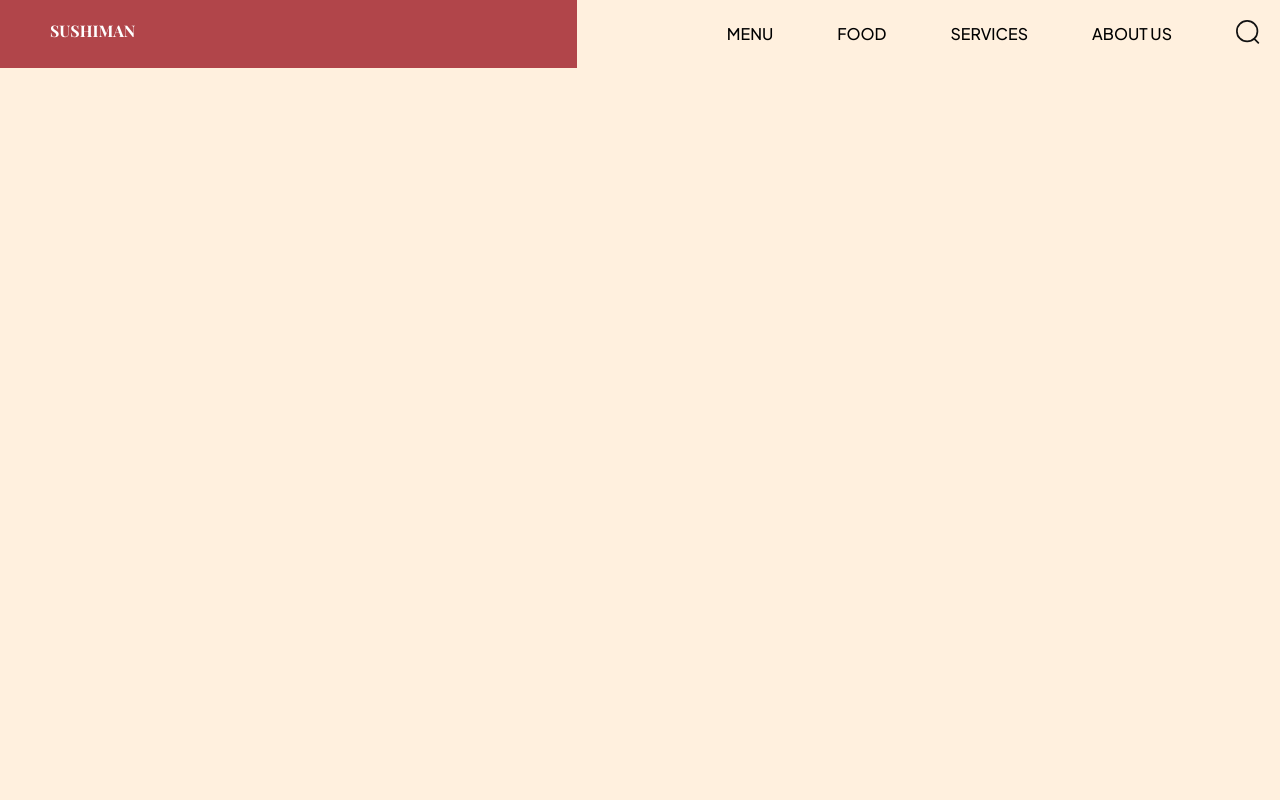
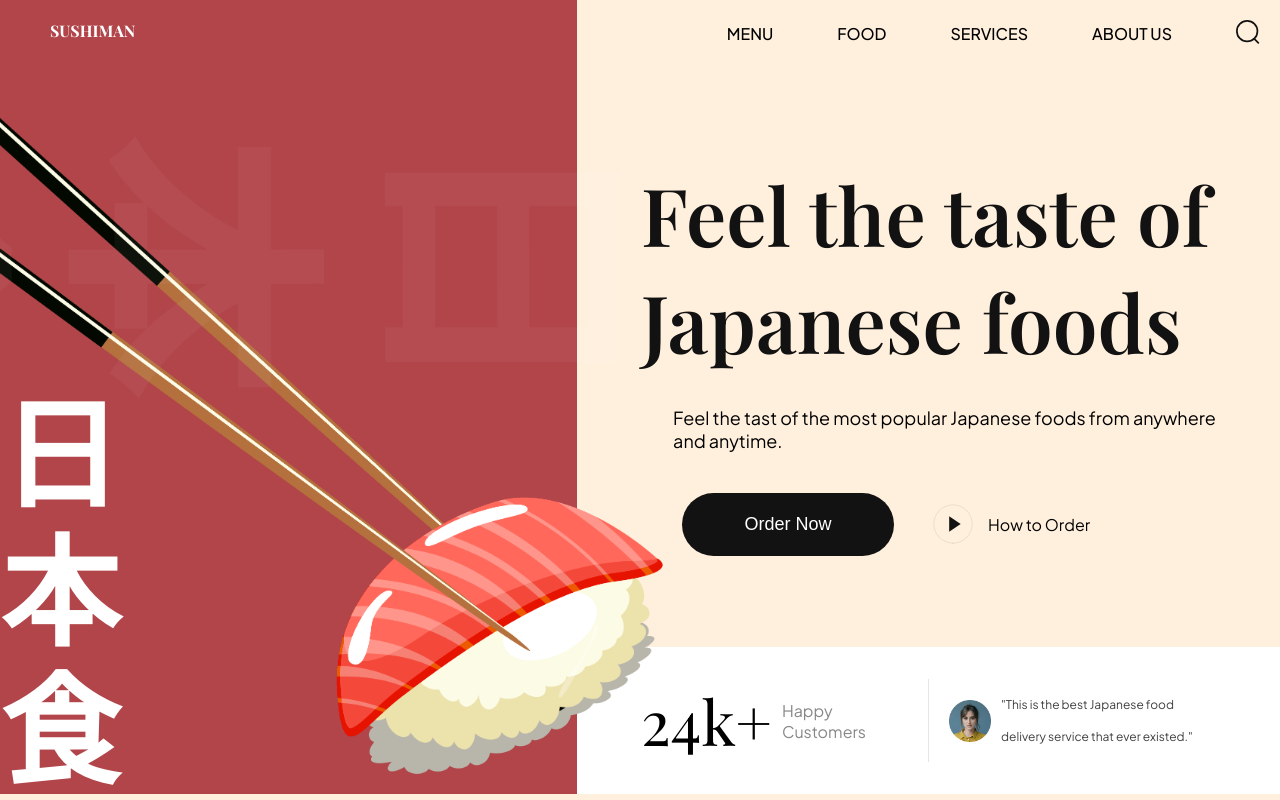
Before and after one commit to yntpdotme/sushiman-landing, a website built with Vite: page index.html in a window 1280 px wide. Built offline with nearby package versions, Linux system fonts and the light colour scheme.

Commit message:
feat: implement hero section

```diff
--- /dev/null
+++ b/css/sections/hero.css
@@ -0,0 +1,170 @@
+.hero {
+	display: flex;
+	min-height: calc(100vh - 74px);
+	overflow: hidden;
+}
+
+.hero-image {
+	flex: 1;
+	display: flex;
+	flex-direction: column;
+
+	position: relative;
+	z-index: 5;
+}
+
+.hero-image img {
+	width: 120%;
+	height: 100%;
+	object-fit: contain;
+}
+
+.hero-image__overlay {
+	position: absolute;
+	inset: 0;
+	width: 100%;
+
+	background-color: var(--primary-color);
+	z-index: -1;
+}
+
+.hero-image h2 {
+	position: absolute;
+	bottom: 0;
+
+	font-family: var(--playfair-display);
+	font-weight: 700;
+	font-size: 120px;
+	line-height: 138px;
+	color: #fff;
+}
+
+.hero-content {
+	flex: 1.218;
+	display: flex;
+	justify-content: space-between;
+	flex-direction: column;
+}
+
+.hero-content-info {
+	padding: 64px;
+	flex: 1;
+	display: flex;
+	justify-content: center;
+	flex-direction: column;
+}
+
+.hero-content-info h1 {
+	font-size: 80px;
+	font-weight: 600;
+	font-family: var(--playfair-display);
+	color: var(--secondary-color);
+}
+
+.hero-content-info p {
+	margin: 32px 0 0 32px;
+
+	font-family: var(--plus-jakarta-sans);
+	font-size: 18px;
+	font-weight: 400;
+}
+
+.hero-content__buttons {
+	margin: 41px 0 0 41px;
+
+	display: flex;
+	flex-wrap: wrap;
+	gap: 36px;
+}
+
+.hero-content__order-button {
+	padding: 20px;
+	border-radius: 36px;
+	outline: none;
+	min-width: 212px;
+	border: none;
+	background: var(--secondary-color);
+
+	cursor: pointer;
+
+	color: #fff;
+	font-weight: 500;
+	font-size: 18px;
+	line-height: 23px;
+}
+
+.hero-content__play-button {
+	border: none;
+	outline: none;
+	background: transparent;
+
+	display: flex;
+	align-items: center;
+	font-size: 16px;
+	line-height: 19px;
+	color: var(--black-200);
+	font-family: var(--plus-jakarta-sans);
+
+	cursor: pointer;
+}
+
+.hero-content__play-button img {
+	margin-right: 12px;
+	width: 46px;
+	height: 46px;
+	object-fit: contain;
+}
+
+.hero-content__testimonial {
+	padding: 32px 64px;
+
+	display: flex;
+	flex-wrap: wrap;
+	gap: 20px;
+
+	background-color: var(--color-white);
+}
+
+.hero-content__customer {
+	flex: 1;
+	gap: 10px;
+}
+
+.hero-content__customer h4 {
+	font-size: 62px;
+	font-weight: 400;
+	font-family: var(--playfair-display);
+}
+
+.hero-content__customer p {
+	font-size: 16px;
+	font-weight: 400;
+	font-family: var(--plus-jakarta-sans);
+	color: var(--secondary-color);
+	opacity: 0.5;
+}
+
+.hero-content__review {
+	flex: 1;
+	display: flex;
+	align-items: center;
+	gap: 10px;
+
+	padding-left: 20px;
+	border-left: 1px solid rgba(2, 2, 2, 0.1);
+}
+
+.hero-content__review img {
+	width: 42px;
+	height: 42px;
+	object-fit: contain;
+}
+
+.hero-content__review p {
+	font-size: 12px;
+	font-weight: 400;
+	line-height: 32px;
+	font-family: var(--plus-jakarta-sans);
+	color: var(--secondary-color);
+	opacity: 0.8;
+}
--- a/css/style.css
+++ b/css/style.css
@@ -4,6 +4,7 @@
 
 /* Other CSS file imports */
 @import url("./sections/header.css");
+@import url("./sections/hero.css");
 
 /* CSS variables for reusablity across all files  */
 :root {
@@ -74,3 +75,56 @@ a {
 	}
 }
 /* END: header media queries */
+
+/* START: hero-section media queries */
+@media screen and (max-width: 1060px) {
+	.hero {
+		flex-direction: column;
+	}
+
+	.hero-image img {
+		width: 100%;
+		margin-left: -30px;
+
+		transform: matrix(1, 0.05, 0, 1.25, 0, 0) !important;
+	}
+
+	.hero-content {
+		margin-top: 40px;
+	}
+}
+
+@media screen and (max-width: 750px) {
+	.hero-image h2 {
+		font-size: 70px;
+		line-height: 90px;
+	}
+}
+
+@media screen and (max-width: 550px) {
+	.hero-image h2 {
+		font-size: 40px;
+		line-height: 60px;
+	}
+
+	.hero-content-info {
+		padding: 32px;
+	}
+
+	.hero-content-info h1 {
+		font-size: 60px;
+	}
+
+	.hero-content-info p {
+		margin: 32px 0;
+	}
+
+	.hero-content__buttons {
+		margin: 41px 0;
+	}
+
+	.hero-content__testimonial {
+		padding: 32px;
+	}
+}
+/* END: hero-section media queries */
--- a/index.html
+++ b/index.html
@@ -32,6 +32,59 @@
 		</header>
 		<!-- END: header -->
 
+		<!-- START: hero section -->
+		<section class="hero">
+			<div class="hero-image">
+				<img
+					src="./assets/sushi-1.png"
+					alt="sushi-1"
+					data-aos="fade-up"
+					data-aos-anchor-placement="top-bottom"
+				/>
+				<h2 data-aos="fade-up">
+					日 <br />
+					本 <br />
+					食
+				</h2>
+
+				<div class="hero-image__overlay"></div>
+			</div>
+
+			<div class="hero-content">
+				<div class="hero-content-info" data-aos="fade-left">
+					<h1>Feel the taste of Japanese foods</h1>
+					<p>
+						Feel the tast of the most popular Japanese foods from anywhere and
+						anytime.
+					</p>
+
+					<div class="hero-content__buttons">
+						<button class="hero-content__order-button">Order Now</button>
+						<button class="hero-content__play-button">
+							<img src="./assets/play-circle.svg" alt="play-circle" />
+							How to Order
+						</button>
+					</div>
+				</div>
+
+				<div class="hero-content__testimonial" data-aos="fade-up">
+					<div class="hero-content__customer flex-center">
+						<h4>24<span>k+</span></h4>
+						<p>Happy Customers</p>
+					</div>
+
+					<div class="hero-content__review">
+						<img src="./assets/user.png" alt="user" />
+						<p>
+							"This is the best Japanese food delivery service that ever
+							existed."
+						</p>
+					</div>
+				</div>
+			</div>
+		</section>
+		<!-- END: hero section-->
+
 		<script type="module" src="js/script.js"></script>
 	</body>
 </html>
```
